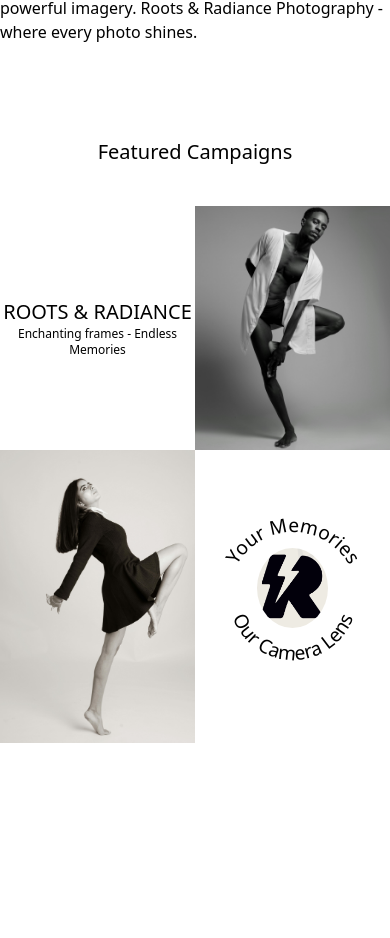
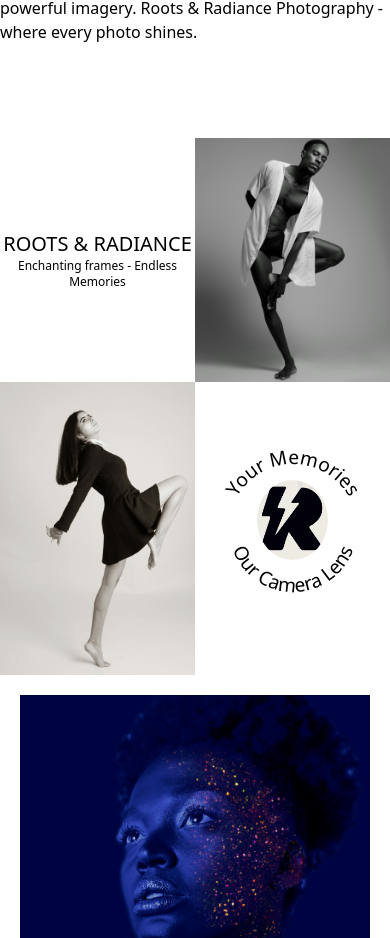
Before and after one commit to bridgitkanini/TalentTrackr, a React (Vite) app: page / in a window 390 px wide. Shown: the part 1297-2235 px from the top of the page. Before the commit the page ends 2040 px from the top, so only its background shows below. Built offline with nearby package versions, Linux system fonts and the light colour scheme.

Commit message:
Add gallery section

```diff
--- a/src/App.tsx
+++ b/src/App.tsx
@@ -1,14 +1,17 @@
 import React from "react";
 import Hero from "./components/Hero";
 import About from "./components/About";
+import Partnerships from "./components/Partnerships";
+import Catalog from "./components/Catalog";
+
 function App() {
-
-
   return (
     <>
       <div>
         <Hero />
         <About />
+        {/* <Partnerships /> */}
+        <Catalog />
       </div>
     </>
   );
--- a/src/components/About.jsx
+++ b/src/components/About.jsx
@@ -23,9 +23,6 @@ const About = () => {
         </p>
       </div>
       <div className="flex flex-col gap-10 mx-auto">
-        <h1 className="text-center text-xl sm:text-3xl md:text-5xl">
-          Featured Campaigns
-        </h1>
         <div className="grid grid-cols-2 sm:grid-cols-2 md:grid-cols-2">
           <div className=" flex flex-col justify-center items-center">
             <h1 className=" text-center text-xl sm:text-3xl md:text-5xl">
@@ -42,7 +39,10 @@ const About = () => {
             <img src={img26} alt="model image" />
           </div>
           <div className="flex flex-col justify-center items-center">
-            <svg viewBox="0 0 100 100" className="w-40 h-40 text-xs sm:text-sm md:text-base">
+            <svg
+              viewBox="0 0 100 100"
+              className="w-40 h-40 text-xs sm:text-sm md:text-base"
+            >
               <path
                 id="lowerCurve"
                 d="M 10,50 A 40,40 0 0,1 90,50"
@@ -64,7 +64,10 @@ const About = () => {
               className="h-20 sm:h-32 md:h-40 -my-32 rounded-[95%]"
             />
 
-            <svg viewBox="0 0 100 100" className="w-40 h-40 text-xs sm:text-sm md:text-base mt-4 md:mt-8">
+            <svg
+              viewBox="0 0 100 100"
+              className="w-40 h-40 text-xs sm:text-sm md:text-base mt-4 md:mt-8"
+            >
               <path
                 id="upperCurve"
                 d="M 10,50 A 40,40 0 0,0 90,50"
--- /dev/null
+++ b/src/components/Catalog.jsx
@@ -0,0 +1,50 @@
+import React from "react";
+import img0 from "./../../public/images/00.jpg";
+import img1 from "./../../public/images/01.jpg";
+import img2 from "./../../public/images/02.jpg";
+import img3 from "./../../public/images/03.jpg";
+import img4 from "./../../public/images/04.jpg";
+import img5 from "./../../public/images/05.jpg";
+import img6 from "./../../public/images/06.jpg";
+import img7 from "./../../public/images/07.jpg";
+import img8 from "./../../public/images/08.jpg";
+import img30 from "./../../public/images/30.jpg";
+import img10 from "./../../public/images/10.jpg";
+import img11 from "./../../public/images/11.jpg";
+import img12 from "./../../public/images/12.jpg";
+import img28 from "./../../public/images/28.jpg";
+import img22 from "./../../public/images/22.jpg";
+import img24 from "./../../public/images/24.jpg";
+
+const Catalog = () => {
+  const imgGallery = [
+    img0,
+    img22,
+    img1,
+    img2,
+    img3,
+    img24,
+    img11,
+    img5,
+    img6,
+    img7,
+    img28,
+    img8,
+    img30,
+    img10,
+    img4,
+    img12,
+  ];
+
+  return (
+    <div className="p-5 md:p-10">
+      <div className="columns-1 sm:columns-2 lg:columns-3 xl:columns-4 gap-2 lg:gap-5 [&>img:not(:first-child)]:mt-2 lg:[&>img:not(:first-child)]:mt-5">
+        {imgGallery.map((img) => (
+          <img src={img} alt="img" />
+        ))}
+      </div>
+    </div>
+  );
+};
+
+export default Catalog;
```
